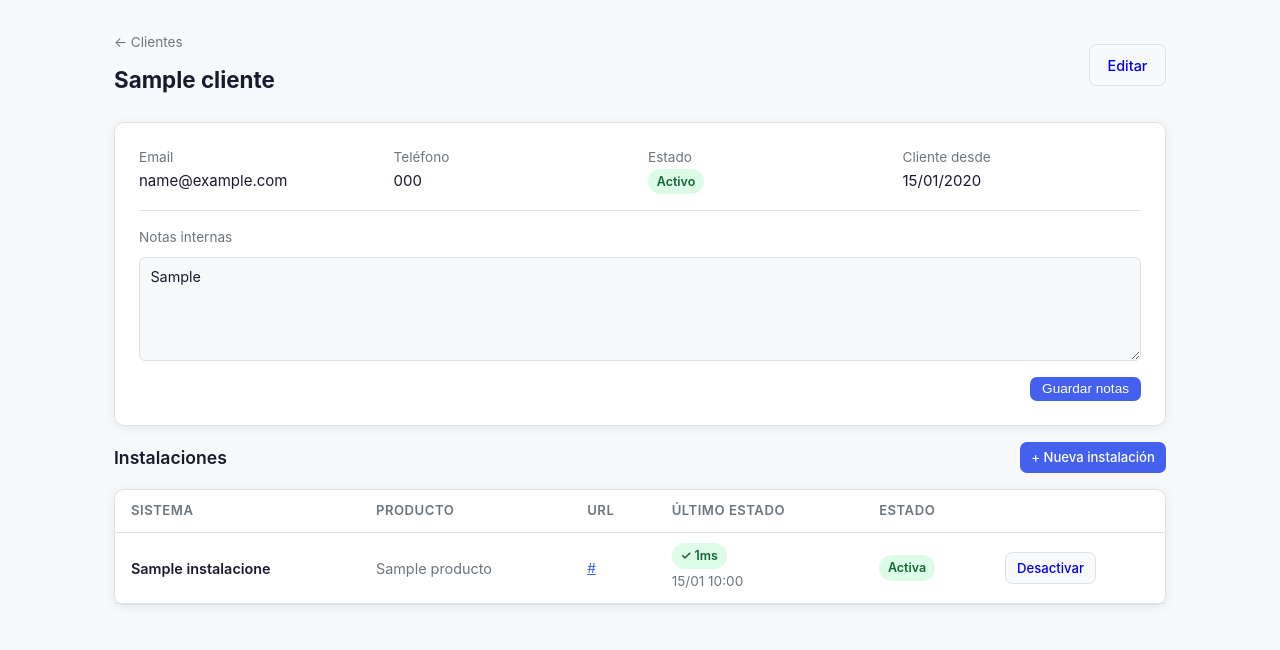
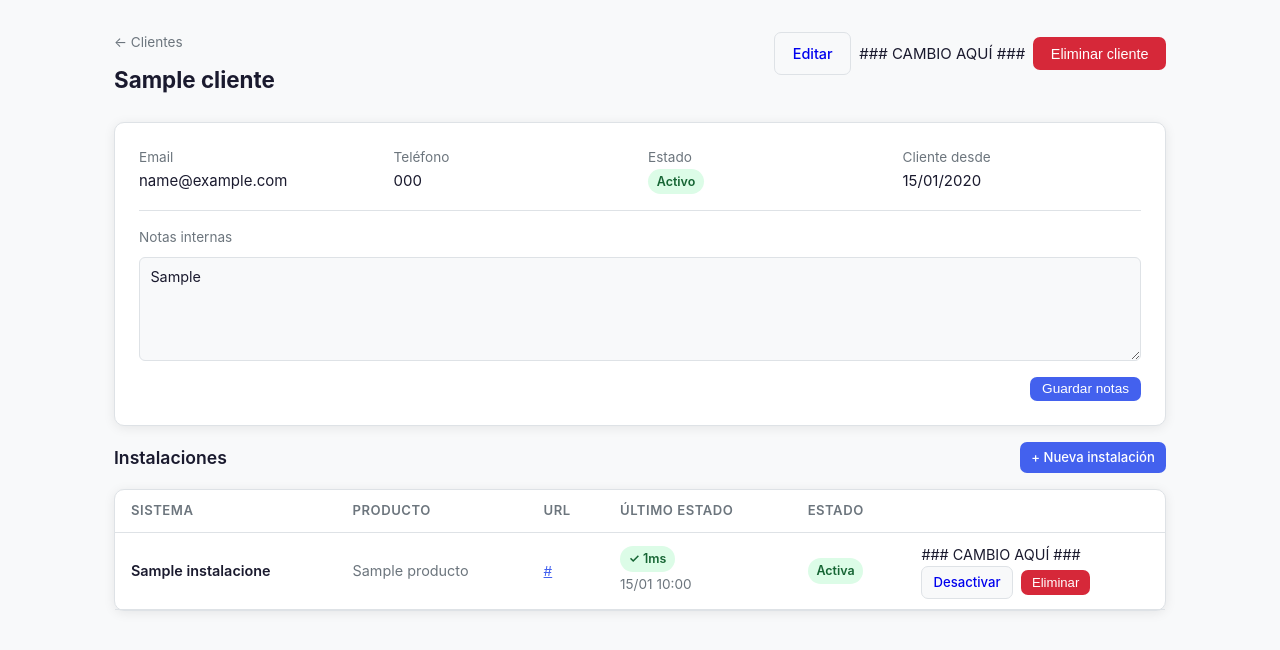
Before and after one commit to zynnoslabs/Central, a Flask app: page /clientes/1 in a window 1280 px wide. Shown: the part 59-709 px from the top of the page. Run offline with Flask 3, Linux system fonts and the light colour scheme; a user stored in the database is signed in; tables that the repository leaves empty hold one stand-in row (values such as "Sample post").

Commit message:
feat: agregar eliminar para clientes, instalaciones y pagos

```diff
--- a/app/clientes/routes.py
+++ b/app/clientes/routes.py
@@ -33,7 +33,7 @@ class InstalacionForm(FlaskForm):
     render_service_id = StringField("Render Service ID", validators=[Optional(), Length(max=100)])
     neon_project_id = StringField("Neon Project ID", validators=[Optional(), Length(max=100)])
     sentry_project = StringField("Sentry Project Slug", validators=[Optional(), Length(max=100)])
-    agente_token = StringField("Token del agente (Zynnos)", validators=[Optional(), Length(max=64)])  ### CAMBIO AQUÍ ###
+    agente_token = StringField("Token del agente (Zynnos)", validators=[Optional(), Length(max=64)])
 
 
 # ─── Clientes ─────────────────────────────────────────────────────────────────
@@ -88,6 +88,19 @@ def editar(cliente_id):
     return render_template("clientes/form.html", form=form, titulo="Editar cliente", cliente=cliente)
 
 
+### CAMBIO AQUÍ ### — ruta eliminar cliente
+@clientes_bp.route("/<int:cliente_id>/eliminar", methods=["POST"])
+@login_required
+def eliminar(cliente_id):
+    cliente = Cliente.query.get_or_404(cliente_id)
+    nombre = cliente.nombre
+    # El cascade en el modelo borra instalaciones, pagos, facturas, planes y auditoría asociados
+    db.session.delete(cliente)
+    db.session.commit()
+    flash(f"Cliente «{nombre}» eliminado.", "info")
+    return redirect(url_for("clientes.lista"))
+
+
 # ─── Instalaciones ─────────────────────────────────────────────────────────────
 
 @clientes_bp.route("/<int:cliente_id>/instalaciones/nueva", methods=["GET", "POST"])
@@ -108,7 +121,7 @@ def nueva_instalacion(cliente_id):
             render_service_id=form.render_service_id.data or None,
             neon_project_id=form.neon_project_id.data or None,
             sentry_project=form.sentry_project.data or None,
-            agente_token=form.agente_token.data.strip() or None,  ### CAMBIO AQUÍ ###
+            agente_token=form.agente_token.data.strip() or None,
         )
         db.session.add(inst)
         db.session.flush()
@@ -135,9 +148,22 @@ def toggle_instalacion(inst_id):
     return redirect(url_for("clientes.detalle", cliente_id=inst.cliente_id))
 
 
+### CAMBIO AQUÍ ### — ruta eliminar instalación
+@clientes_bp.route("/instalaciones/<int:inst_id>/eliminar", methods=["POST"])
+@login_required
+def eliminar_instalacion(inst_id):
+    inst = Instalacion.query.get_or_404(inst_id)
+    cliente_id = inst.cliente_id
+    nombre = inst.nombre
+    db.session.delete(inst)
+    db.session.commit()
+    flash(f"Instalación «{nombre}» eliminada.", "info")
+    return redirect(url_for("clientes.detalle", cliente_id=cliente_id))
+
+
 # ─── Notas rápidas ────────────────────────────────────────────────────────────
 
-@clientes_bp.route("/<int:cliente_id>/notas", methods=["POST"])  ### CAMBIO AQUÍ ###
+@clientes_bp.route("/<int:cliente_id>/notas", methods=["POST"])
 @login_required
 def guardar_notas(cliente_id):
     cliente = Cliente.query.get_or_404(cliente_id)
--- a/app/templates/clientes/detalle.html
+++ b/app/templates/clientes/detalle.html
@@ -2,12 +2,20 @@
 {% block title %}{{ cliente.nombre }} — Zynnos Central{% endblock %}
 
 {% block content %}
-<div class="flex gap-1 mb-3" style="justify-content:space-between; flex-wrap:wrap;">
+<div class="flex gap-1 mb-3" style="justify-content:space-between; flex-wrap:wrap; align-items:flex-start;">
   <div>
     <p class="text-muted text-small mb-1"><a href="{{ url_for('clientes.lista') }}" style="color:var(--fg-muted); text-decoration:none;">← Clientes</a></p>
     <h1 class="page-title" style="margin-bottom:0;">{{ cliente.nombre }}</h1>
   </div>
-  <a href="{{ url_for('clientes.editar', cliente_id=cliente.id) }}" class="btn" style="background:var(--bg); border:1px solid var(--border);">Editar</a>
+  <div class="flex gap-1" style="flex-wrap:wrap;">
+    <a href="{{ url_for('clientes.editar', cliente_id=cliente.id) }}" class="btn" style="background:var(--bg); border:1px solid var(--border);">Editar</a>
+    ### CAMBIO AQUÍ ###
+    <form method="POST" action="{{ url_for('clientes.eliminar', cliente_id=cliente.id) }}" style="display:inline;"
+          onsubmit="return confirm('¿Eliminar al cliente {{ cliente.nombre }} y todos sus datos? Esta acción no se puede deshacer.')">
+      <input type="hidden" name="csrf_token" value="{{ csrf_token() }}">
+      <button type="submit" class="btn btn-danger">Eliminar cliente</button>
+    </form>
+  </div>
 </div>
 
 <!-- Datos del cliente -->
@@ -38,7 +46,7 @@
       <p>{{ cliente.creado_en.strftime('%d/%m/%Y') }}</p>
     </div>
   </div>
-  <!-- ### CAMBIO AQUÍ ### Notas inline editables -->
+  <!-- Notas inline editables -->
   <div style="margin-top:1rem; padding-top:1rem; border-top:1px solid var(--border);">
     <p class="text-muted text-small mb-1">Notas internas</p>
     <form method="POST" action="{{ url_for('clientes.guardar_notas', cliente_id=cliente.id) }}">
@@ -102,10 +110,18 @@
             {% endif %}
           </td>
           <td>
-            <a href="{{ url_for('clientes.toggle_instalacion', inst_id=inst.id) }}"
-               class="btn btn-sm" style="background:var(--bg); border:1px solid var(--border);">
-              {{ 'Desactivar' if inst.activa else 'Activar' }}
-            </a>
+            ### CAMBIO AQUÍ ###
+            <div class="flex gap-1" style="flex-wrap:nowrap; align-items:center;">
+              <a href="{{ url_for('clientes.toggle_instalacion', inst_id=inst.id) }}"
+                 class="btn btn-sm" style="background:var(--bg); border:1px solid var(--border);">
+                {{ 'Desactivar' if inst.activa else 'Activar' }}
+              </a>
+              <form method="POST" action="{{ url_for('clientes.eliminar_instalacion', inst_id=inst.id) }}" style="display:inline;"
+                    onsubmit="return confirm('¿Eliminar la instalación {{ inst.nombre }}?')">
+                <input type="hidden" name="csrf_token" value="{{ csrf_token() }}">
+                <button type="submit" class="btn btn-sm btn-danger">Eliminar</button>
+              </form>
+            </div>
           </td>
         </tr>
         {% endfor %}
--- a/app/templates/cobros/detalle_cliente.html
+++ b/app/templates/cobros/detalle_cliente.html
@@ -74,6 +74,12 @@
               </form>
               {% endif %}
               <a href="{{ url_for('cobros.editar_pago', pago_id=p.id) }}" class="btn btn-sm btn-ghost">Editar</a>
+              ### CAMBIO AQUÍ ###
+              <form method="POST" action="{{ url_for('cobros.eliminar_pago', pago_id=p.id) }}" style="display:inline"
+                    onsubmit="return confirm('¿Eliminar el pago de {{ p.anio }}/{{ '%02d'|format(p.mes) }}?')">
+                <input type="hidden" name="csrf_token" value="{{ csrf_token() }}">
+                <button type="submit" class="btn btn-sm btn-danger">Eliminar</button>
+              </form>
             </td>
           </tr>
           {% endfor %}
```
Also changed, not shown: app/cobros/routes.py (+16 -5 lines).
